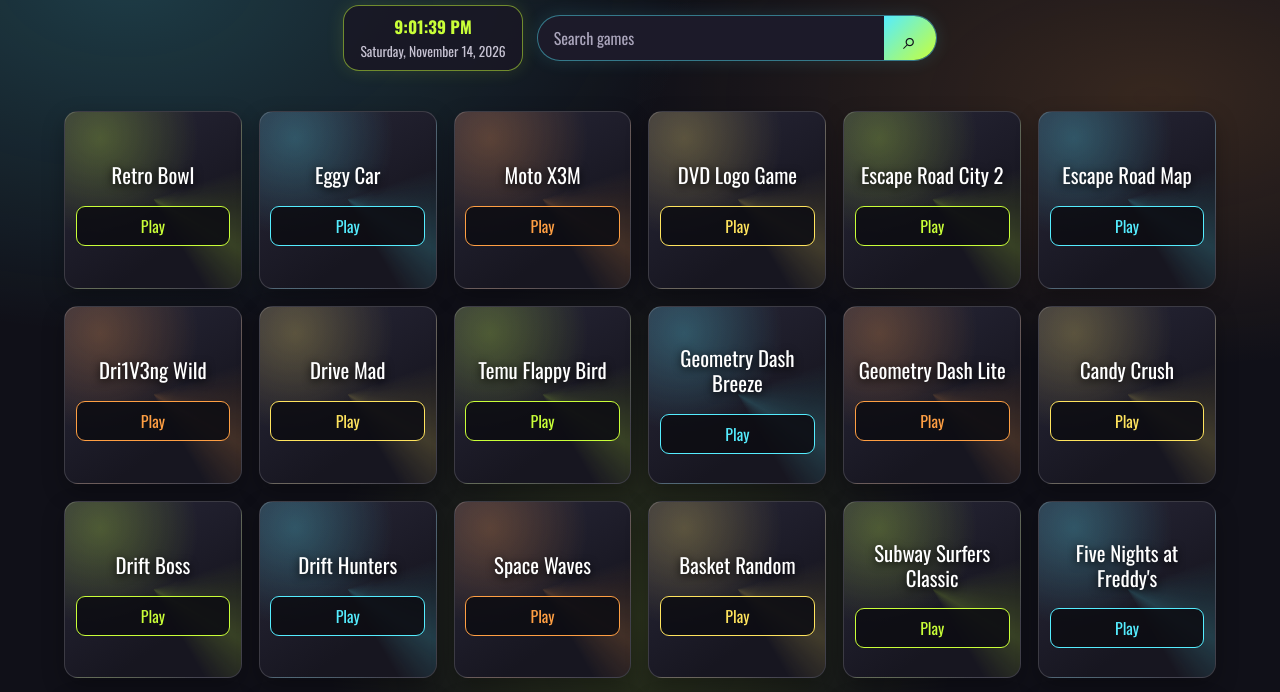
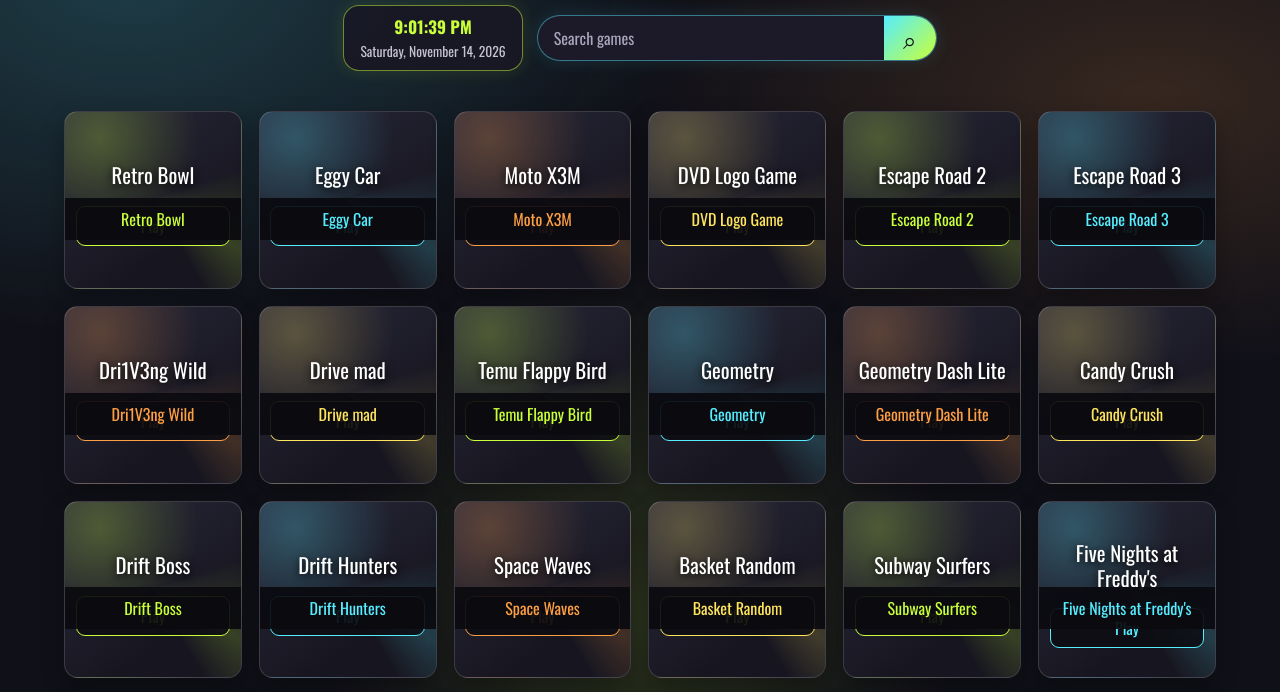
Before and after one commit to LilCoder26/Lil-Stash, a plain HTML site: page index.html in a window 1280 px wide. Shown: the part 103-795 px from the top of the page. Drawn offline with nearby package versions, Linux system fonts and the light colour scheme.

Commit message:
Update index.html

```diff
--- a/index.html
+++ b/index.html
@@ -212,6 +212,32 @@
       text-shadow: 0 2px 8px #000;
     }
 
+    .game-title {
+      position: absolute;
+      z-index: 2;
+      right: 0;
+      bottom: 48px;
+      left: 0;
+      min-height: 42px;
+      display: flex;
+      align-items: center;
+      justify-content: center;
+      padding: 6px;
+      background: rgba(10, 10, 16, 0.92);
+      color: var(--card-accent);
+      text-align: center;
+      opacity: 0;
+      transform: translateY(8px);
+      transition: opacity 0.2s ease, transform 0.2s ease;
+      pointer-events: none;
+    }
+
+    .game-item:hover .game-title,
+    .game-item:focus-visible .game-title {
+      opacity: 1;
+      transform: translateY(0);
+    }
+
     .game-item[hidden] {
       display: none;
     }
@@ -304,6 +330,13 @@
       }
     }
 
+    @media (hover: none) {
+      .game-title {
+        opacity: 1;
+        transform: none;
+      }
+    }
+
     @media (prefers-reduced-motion: reduce) {
       *,
       *::before,
@@ -384,19 +417,19 @@
       ["Eggy Car", "https://supreme-s-alt.github.io/Eggy-car/"],
       ["Moto X3M", "https://dopdib999-svg.github.io/moto_x3m/"],
       ["DVD Logo Game", "https://aidanspeakss.github.io/dvd-logo-game/"],
-      ["Escape Road City 2", "https://escape-road-city-2.github.io/"],
-      ["Escape Road Map", "https://giogotaura55-boop.github.io/Escape-Road-map-/"],
+      ["Escape Road 2", "https://escape-road-city-2.github.io/"],
+      ["Escape Road 3", "https://giogotaura55-boop.github.io/Escape-Road-map-/"],
       ["Dri1V3ng Wild", "https://killedbyapixel.github.io/Drive13K/"],
-      ["Drive Mad", "https://lilcoder26.github.io/Crazy-ELA/"],
+      ["Drive mad", "https://lilcoder26.github.io/Crazy-ELA/"],
       ["Temu Flappy Bird", "https://pixel-flap.edgeone.dev/"],
-      ["Geometry Dash Breeze", "https://lilcoder26.github.io/Geometry/"],
+      ["Geometry", "https://lilcoder26.github.io/Geometry/"],
       ["Geometry Dash Lite", "https://mecanixcreations.github.io/GeometryDashLite-unity-web/"],
       ["Candy Crush", "https://brodyfong8.github.io/CandyCrush/"],
       ["Drift Boss", "https://everybodytesting.github.io/DriftBoss/"],
       ["Drift Hunters", "https://cheeset-idk.github.io/Drift-Hunters/"],
       ["Space Waves", "https://brodyfong8.github.io/Spacewaves/"],
       ["Basket Random", "https://junifer-sgs.github.io/basket-random/"],
-      ["Subway Surfers Classic", "https://martinmmcyt.github.io/subway-surfers-classic/"],
+      ["Subway Surfers", "https://martinmmcyt.github.io/subway-surfers-classic/"],
       ["Five Nights at Freddy's", "https://lilcoder26.github.io/fafn/"],
       ["FNAF 2", "https://lilcoder26.github.io/FNAF2/"],
       ["FNAF 3", "https://lilcoder26.github.io/FNAF3/"],
@@ -408,7 +441,7 @@
       ["BitLife", "https://lilcoder26.github.io/bitlife/"],
       ["Basketball Stars 2026", "https://brodyfong8.github.io/Basketball-Stars-2026/"],
       ["Bloxorz", "https://j3244493-jpg.github.io/Bloxors/"],
-      ["Clash Royale Clone", "https://brodyfong8.github.io/Clash-Royale-Clone-1/"],
+      ["Clash Royale ", "https://brodyfong8.github.io/Clash-Royale-Clone-1/"],
       ["OvO", "https://lilcoder26.github.io/OVO/"],
       ["Block Blast", "https://lilcoder26.github.io/Blockblast/"],
       ["Crossy Road", "https://brodyfong8.github.io/thecrossyroad/"],
@@ -462,6 +495,10 @@
       gameName.className = "game-name";
       gameName.textContent = name;
 
+      const title = document.createElement("span");
+      title.className = "game-title";
+      title.textContent = name;
+
       const playButton = document.createElement("button");
       playButton.className = "glow-on-hover";
       playButton.type = "button";
@@ -484,7 +521,7 @@
         openGameFullscreen(name, url);
       });
 
-      card.append(gameName, playButton);
+      card.append(gameName, title, playButton);
       grid.appendChild(card);
     }
 
```
